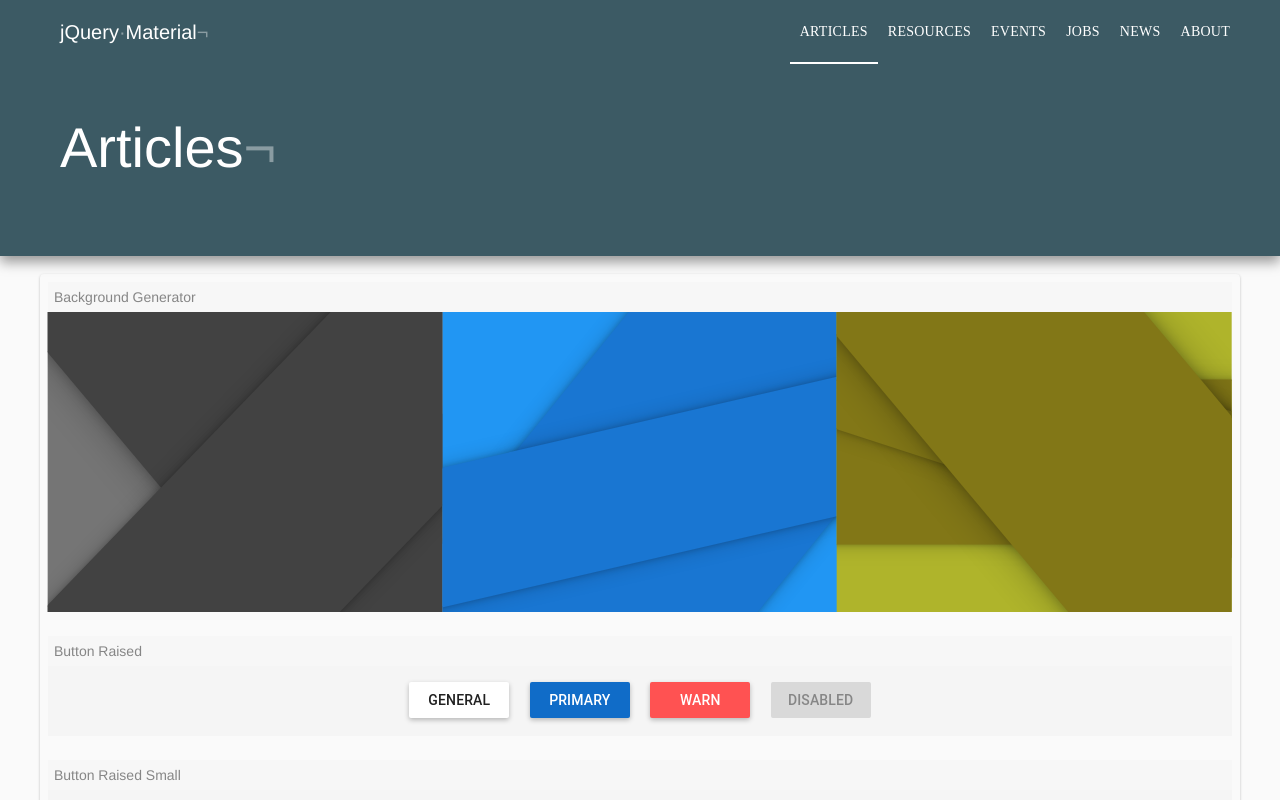
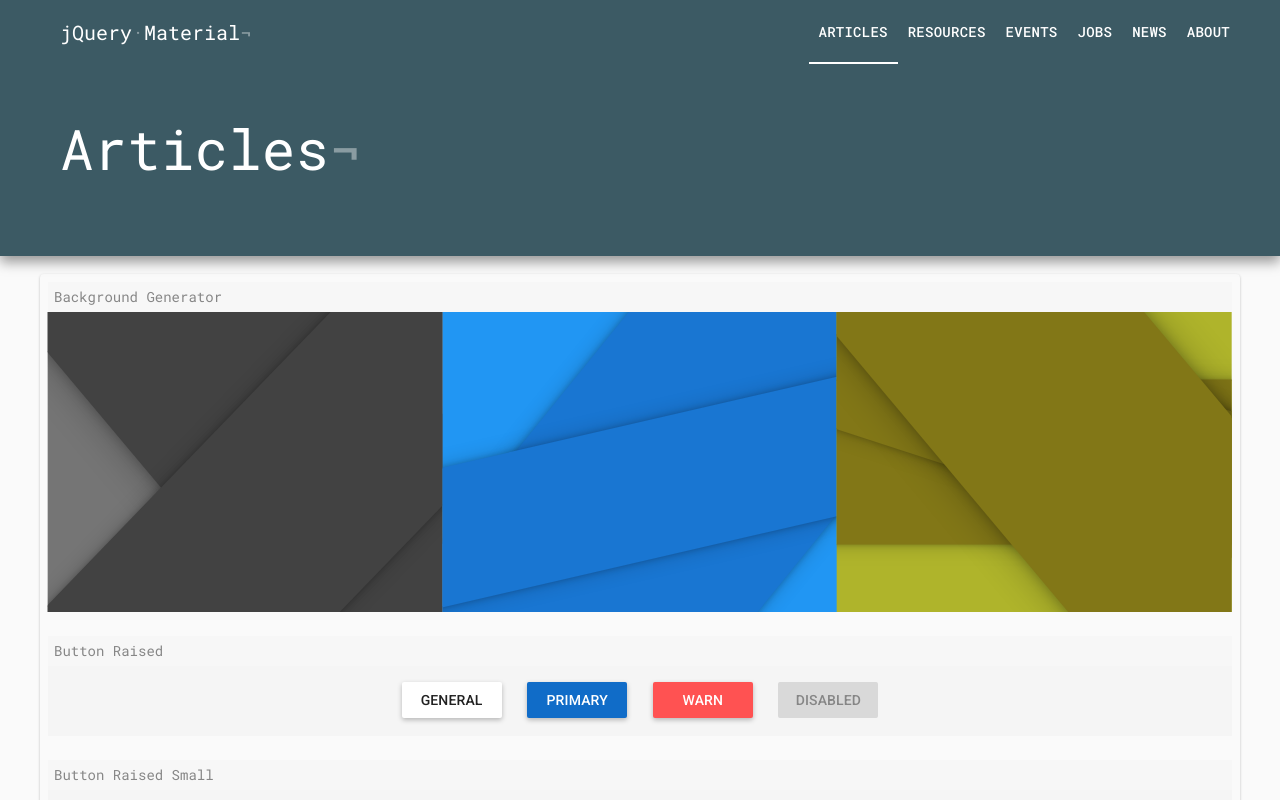
Before and after one commit to youknowznm/jqueryMaterial.js, a website: page demo.html in a window 1280 px wide. Shown: the top 800 px of the page. Drawn offline with nearby package versions, Linux system fonts and the light colour scheme.

Commit message:
upd readme

```diff
--- a/demo.html
+++ b/demo.html
@@ -34,8 +34,8 @@
     // }
 
     -->
-    <!-- <link href="https://fonts.googleapis.com/css?family=Roboto+Mono:400,500" rel="stylesheet">
-    <link href="https://fonts.googleapis.com/css?family=Roboto:400,500" rel="stylesheet"> -->
+    <link href="https://fonts.googleapis.com/css?family=Roboto+Mono:400,500" rel="stylesheet">
+    <link href="https://fonts.googleapis.com/css?family=Roboto:400,500" rel="stylesheet">
 </head>
 <body>
 
--- a/webpackfile.compressed.js
+++ b/webpackfile.compressed.js
@@ -1,4 +1,4 @@
-// 压缩 - 不分离样式，压缩打包的js，命名为min.js，不监听改动
+// 仅压缩 - 不分离样式，压缩打包的js，命名为min.js，不监听改动
 const webpack = require('webpack')
 const path = require('path')
 const fs = require('fs')
--- a/webpackfile.styleSeparated.js
+++ b/webpackfile.styleSeparated.js
@@ -1,4 +1,4 @@
-// 压缩 - 分离样式，压缩打包的js，命名为min.js，不监听改动
+// 压缩并分离样式 - 分离样式，压缩打包的js，命名为min.js，不监听改动
 const webpack = require('webpack')
 const path = require('path')
 const fs = require('fs')
```
Also changed, not shown: readme.md.
